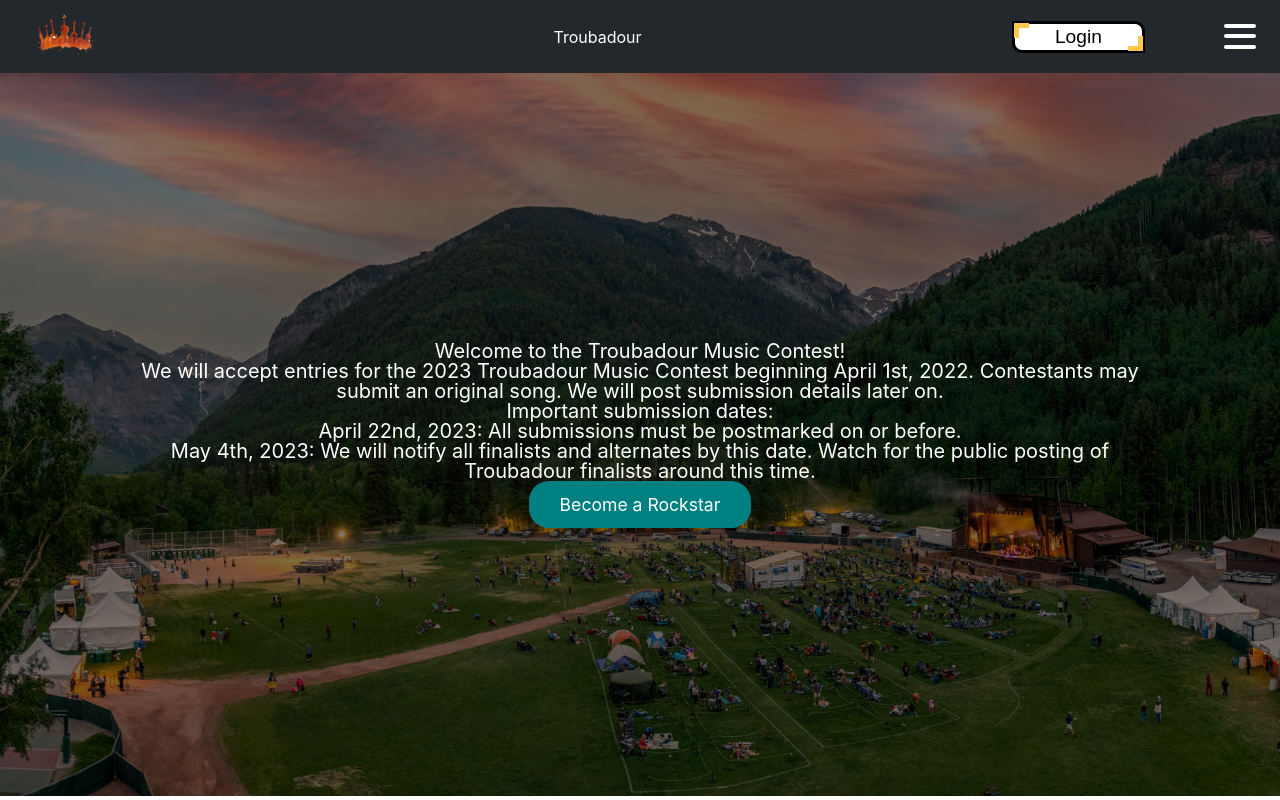
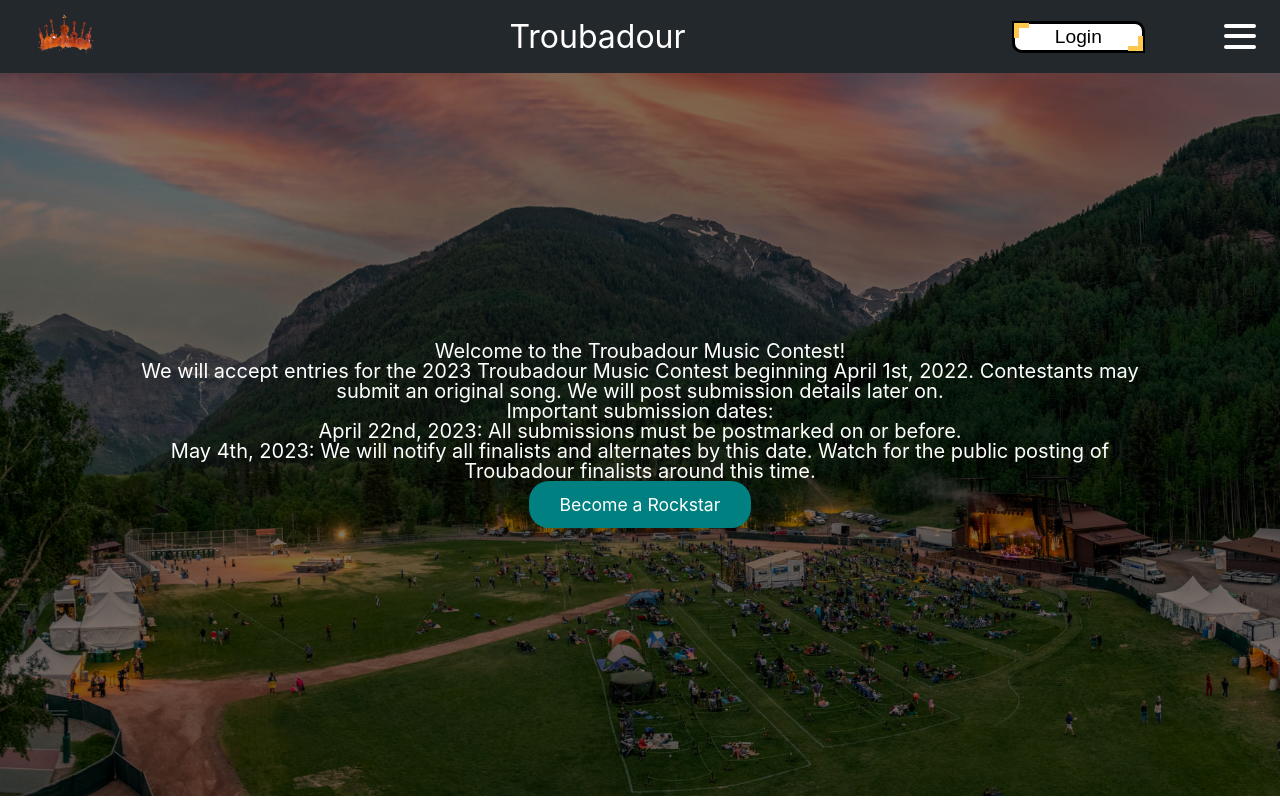
Before and after one commit to Troubadour-Project/troubadour-fe, a React (Create React App) app: page / in a window 1280 px wide. Built offline with nearby package versions, Linux system fonts and the light colour scheme; no server answers.

Commit message:
Adjust header text

```diff
--- a/src/components/NavBar/NavBar.scss
+++ b/src/components/NavBar/NavBar.scss
@@ -78,7 +78,7 @@
 h1 {
   color: #FFF;
   text-align: center;
-  // border: solid 2px red;
+  font-size: 2rem;
 }
 
 
```
